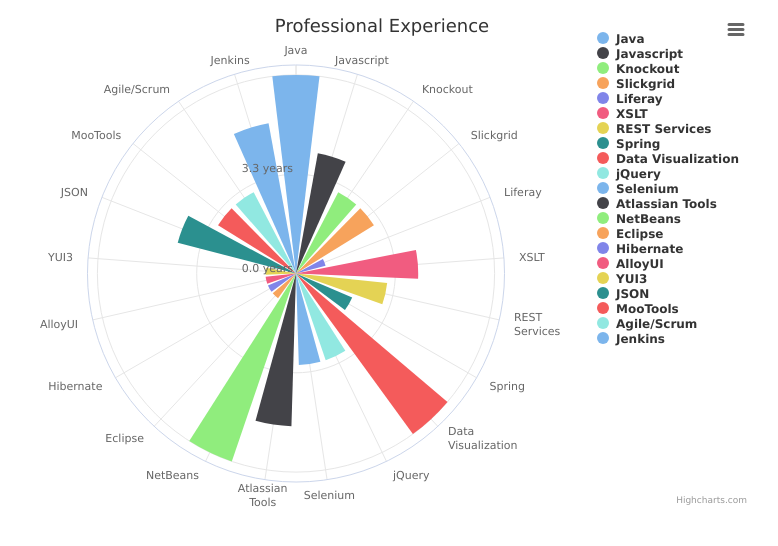
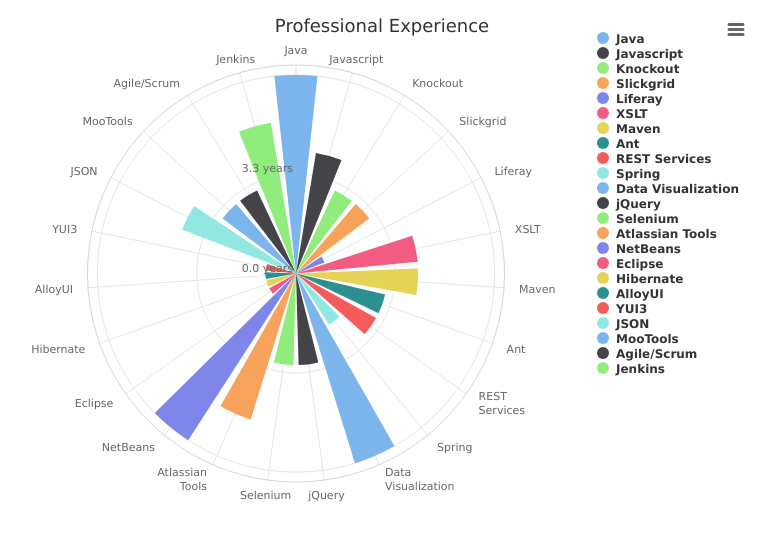
Before and after one commit to origineil02/code-samples, a plain HTML site: page SandBox/src/main/java/code/samples/highcharts/Experience.html in a window 1280 px wide. Shown: the whole page, without its empty margins (258-1036 px from the left). Drawn offline with nearby package versions, Linux system fonts and the light colour scheme.

Commit message:
Code Samples : Experience : adding technologies

```diff
--- a/SandBox/src/main/java/code/samples/highcharts/Experience.html
+++ b/SandBox/src/main/java/code/samples/highcharts/Experience.html
@@ -21,6 +21,8 @@
           {Slickgrid: 3},
           {Liferay: 1},
           {XSLT: 4},
+          {Maven: 4},
+          {Ant: 3},
           {'REST Services': 3},
           {Spring: 2},
           {'Data Visualization': 6.5},
@@ -84,6 +86,7 @@
             polar: true,
             type: 'column'
           },
+          credits: {enabled: false},
           title: {
             text: 'Professional Experience'
           },
```
